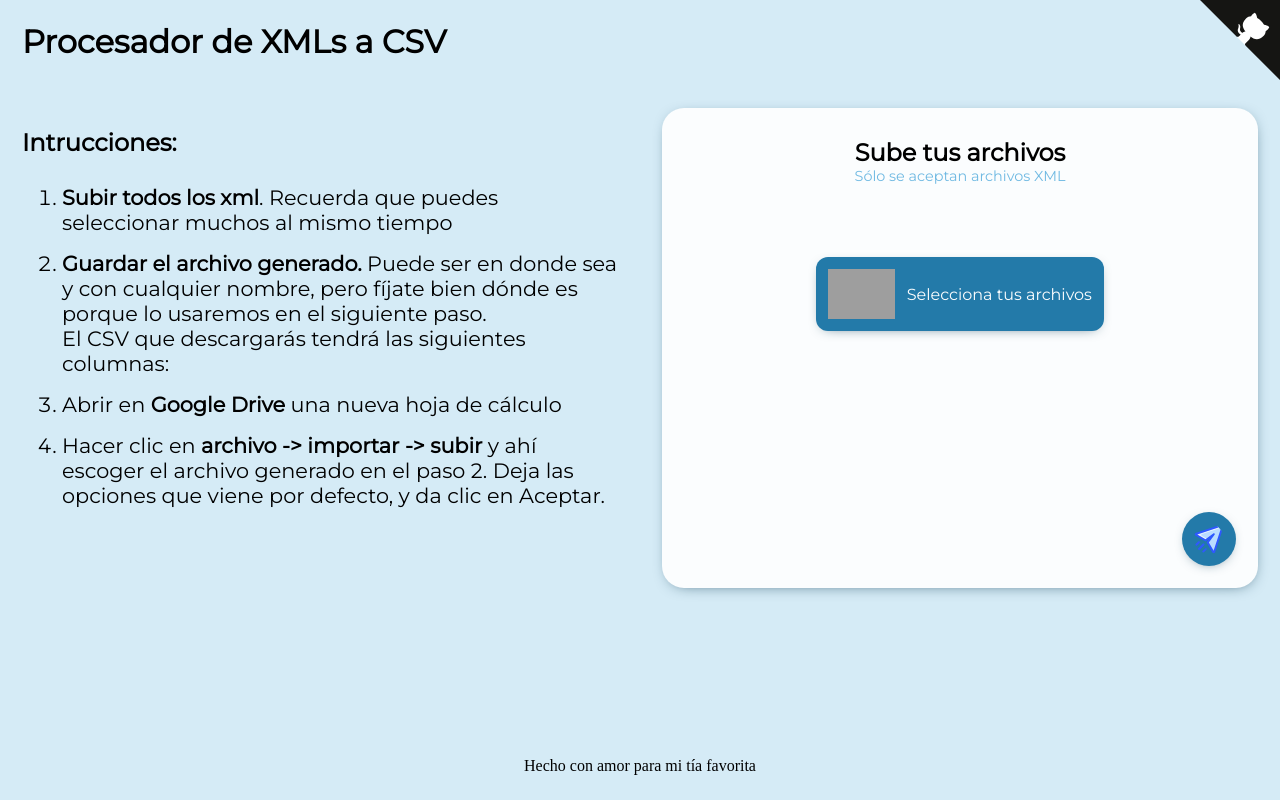
After one commit to roeeyn/ServiprintXmlParser, a FastAPI app: template templates/files_form.html in a window 1280 px wide. The commit adds this page. Run offline with FastAPI, Linux system fonts and the light colour scheme; the template is opened without the code that fills it, so the values that code supplies are empty; grey boxes are pictures that could not be loaded.

Commit message:
Added GitHub corner

```diff
--- a/main.py
+++ b/main.py
@@ -28,7 +28,7 @@ async def process_xmls(xml_files: List[UploadFile] = File(...)):
 @app.get("/", response_class=HTMLResponse)
 async def main(request: Request):
     return templates.TemplateResponse(
-        "index.html", {"request": request, "csv_columns": fieldnames}
+        "files_form.html", {"request": request, "csv_columns": fieldnames}
     )
 
 
--- a/static/main.css
+++ b/static/main.css
@@ -4,14 +4,14 @@ body {
   min-height: 100vh;
   min-width: 100vw;
   display: flex;
+  flex-direction: column;
+  max-height: 860px;
   align-items: center;
   position: relative;
 }
 
 footer {
-  position: absolute;
-  bottom: 0;
-  right: 50%;
+  flex: 1;
 }
 
 h1,
@@ -36,6 +36,7 @@ main {
   border-radius: 22px;
   margin: 22px;
   max-height: 60vh;
+  min-width: 520px;
   -webkit-box-shadow: 1px 3px 16px -8px hsl(201,67%,20%);
   box-shadow: 1px 3px 16px -8px hsl(201,67%,20%);
   display: flex;
@@ -128,7 +129,9 @@ th {
 }
 
 .main-wrapper {
+  flex: 8;
   display: flex;
+  flex-wrap: wrap;
 }
 
 .csv-columns-wrapper {
@@ -168,7 +171,12 @@ th {
 }
 
 .title {
-  position: absolute;
-  top: 0;
-  left: 50%
+  flex: 1;
+  display: flex;
+  justify-content: flex-start;
+  width: 100%;
 }
+
+.title > h1 {
+  margin: 22px 22px 0 22px;
+}
--- /dev/null
+++ b/templates/base.html
@@ -0,0 +1,64 @@
+<!DOCTYPE html>
+<html>
+
+<head>
+  <title>Serviprint XML</title>
+  <link rel="icon" type="image/png" href="{{ url_for('static', path='/favicon.ico' ) }}"/>
+  <link rel="preconnect" href="https://fonts.gstatic.com">
+  <link href="https://fonts.googleapis.com/css2?family=Fira+Sans:wght@300&family=Montserrat&family=Rokkitt&display=swap" rel="stylesheet">
+  <link href="{{ url_for('static', path='/main.css') }}" rel="stylesheet">
+</head>
+
+<body>
+  <a href="https://github.com/roeeyn/ServiprintXmlParser" class="github-corner" aria-label="View source on GitHub"><svg width="80" height="80" viewBox="0 0 250 250" style="fill:#151513; color:#fff; position: absolute; top: 0; border: 0; right: 0;" aria-hidden="true">
+      <path d="M0,0 L115,115 L130,115 L142,142 L250,250 L250,0 Z"></path>
+      <path d="M128.3,109.0 C113.8,99.7 119.0,89.6 119.0,89.6 C122.0,82.7 120.5,78.6 120.5,78.6 C119.2,72.0 123.4,76.3 123.4,76.3 C127.3,80.9 125.5,87.3 125.5,87.3 C122.9,97.6 130.6,101.9 134.4,103.2" fill="currentColor" style="transform-origin: 130px 106px;" class="octo-arm"></path>
+      <path d="M115.0,115.0 C114.9,115.1 118.7,116.5 119.8,115.4 L133.7,101.6 C136.9,99.2 139.9,98.4 142.2,98.6 C133.8,88.0 127.5,74.4 143.8,58.0 C148.5,53.4 154.0,51.2 159.7,51.0 C160.3,49.4 163.2,43.6 171.4,40.1 C171.4,40.1 176.1,42.5 178.8,56.2 C183.1,58.6 187.2,61.8 190.9,65.4 C194.5,69.0 197.7,73.2 200.1,77.6 C213.8,80.2 216.3,84.9 216.3,84.9 C212.7,93.1 206.9,96.0 205.4,96.6 C205.1,102.4 203.0,107.8 198.3,112.5 C181.9,128.9 168.3,122.5 157.7,114.1 C157.9,116.9 156.7,120.9 152.7,124.9 L141.0,136.5 C139.8,137.7 141.6,141.9 141.8,141.8 Z" fill="currentColor" class="octo-body"></path>
+    </svg></a>
+  <style>
+    .github-corner:hover .octo-arm {
+      animation: octocat-wave 560ms ease-in-out
+    }
+
+    @keyframes octocat-wave {
+
+      0%,
+      100% {
+        transform: rotate(0)
+      }
+
+      20%,
+      60% {
+        transform: rotate(-25deg)
+      }
+
+      40%,
+      80% {
+        transform: rotate(10deg)
+      }
+    }
+
+    @media (max-width:500px) {
+      .github-corner:hover .octo-arm {
+        animation: none
+      }
+
+      .github-corner .octo-arm {
+        animation: octocat-wave 560ms ease-in-out
+      }
+    }
+  </style>
+  <div class="title">
+    <h1>Procesador de XMLs a CSV</h1>
+  </div>
+  <section class="main-wrapper">
+    {% block instructions %}{% endblock %}
+    {% block files_form  %}{% endblock %}
+  </section>
+  <footer>
+    Hecho con amor para mi tía favorita
+  </footer>
+  <script src="{{ url_for('static', path='/main.js' ) }}"></script>
+</body>
+
+</html>
--- /dev/null
+++ b/templates/files_form.html
@@ -0,0 +1,44 @@
+{% extends "base.html" %}
+
+{% block instructions %}
+<header>
+  <h2>Intrucciones: </h2>
+  <ol class="instructions-wrapper">
+    <li><strong>Subir todos los xml</strong>. Recuerda que puedes seleccionar muchos al mismo tiempo</li>
+    <li><strong>Guardar el archivo generado.</strong> Puede ser en donde sea y con cualquier nombre, pero fíjate bien dónde es porque lo usaremos en el siguiente paso.
+      <br>
+      El CSV que descargarás tendrá las siguientes columnas:
+      <table>
+        <thead>
+          <tr>
+            {% for column in csv_columns %}
+            <th>{{ column }}</th>
+            {% endfor %}
+          </tr>
+        </thead>
+      </table>
+    </li>
+    <li>Abrir en <strong>Google Drive </strong>una nueva hoja de cálculo</li>
+    <li>Hacer clic en <strong>archivo -> importar -> subir</strong> y ahí escoger el archivo generado en el paso 2. Deja las opciones que viene por defecto, y da clic en Aceptar.</li>
+  </ol>
+</header>
+{% endblock %}
+
+{% block files_form  %}
+<main>
+  <h2 class="instructions-title">Sube tus archivos</h2>
+  <p class="instructions-subtitle">Sólo se aceptan archivos XML</p>
+  <form action="/upload-xmls/" enctype="multipart/form-data" method="post">
+    <label id="file-input-button" for="file-input">
+      <img alt="upload-icon" src="{{ url_for('static', path='/upload-icon.svg' ) }}" />
+      <span id="instructions-button">Selecciona tus archivos</span>
+    </label>
+    <input id="file-input" name="xml_files" type="file" multiple accept="text/xml">
+    <input src="{{ url_for('static', path='/send-icon.svg') }}" id="submit-button" name="submit" alt="submit" type="image">
+  </form>
+  <div class="file-list-container">
+    <ul id="file-list" class="file-list-grid">
+    </ul>
+  </div>
+</main>
+{% endblock %}
```
Also changed, not shown: static/favicon.ico (added), 1 other file.
